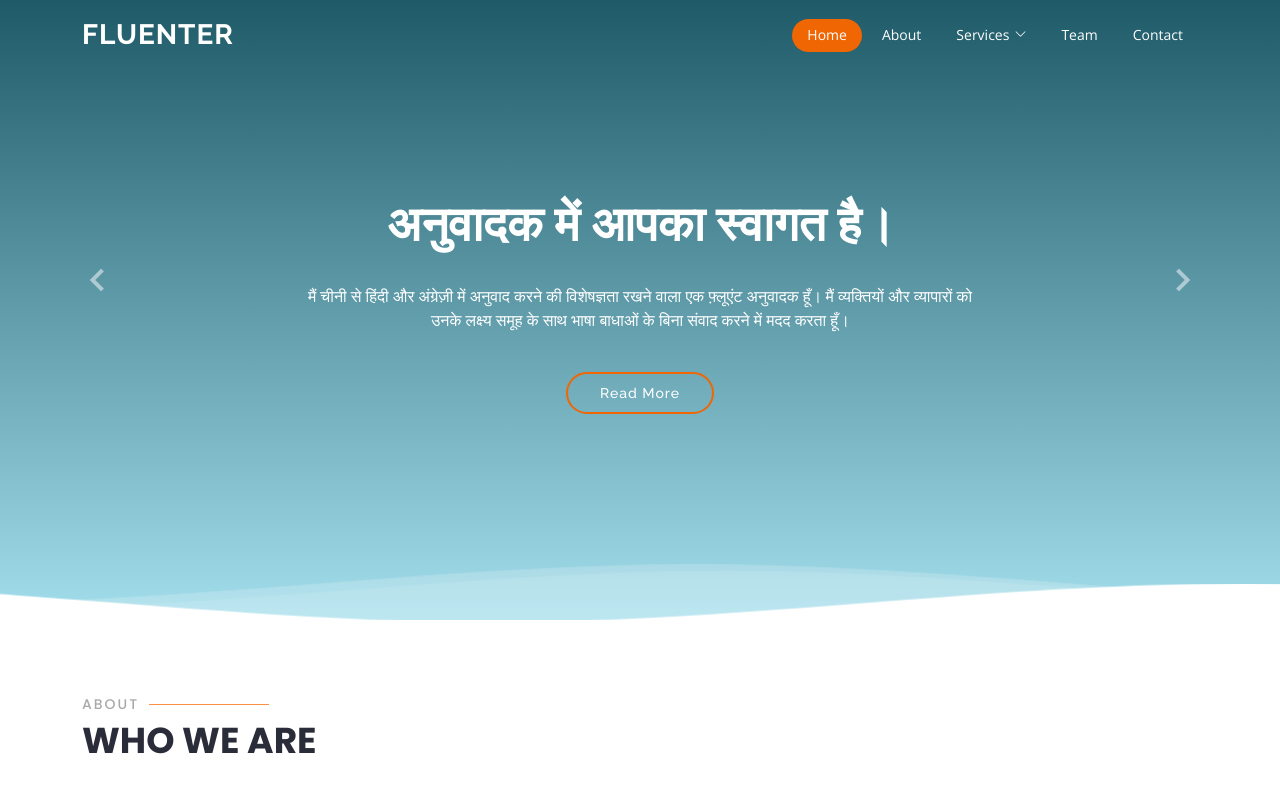
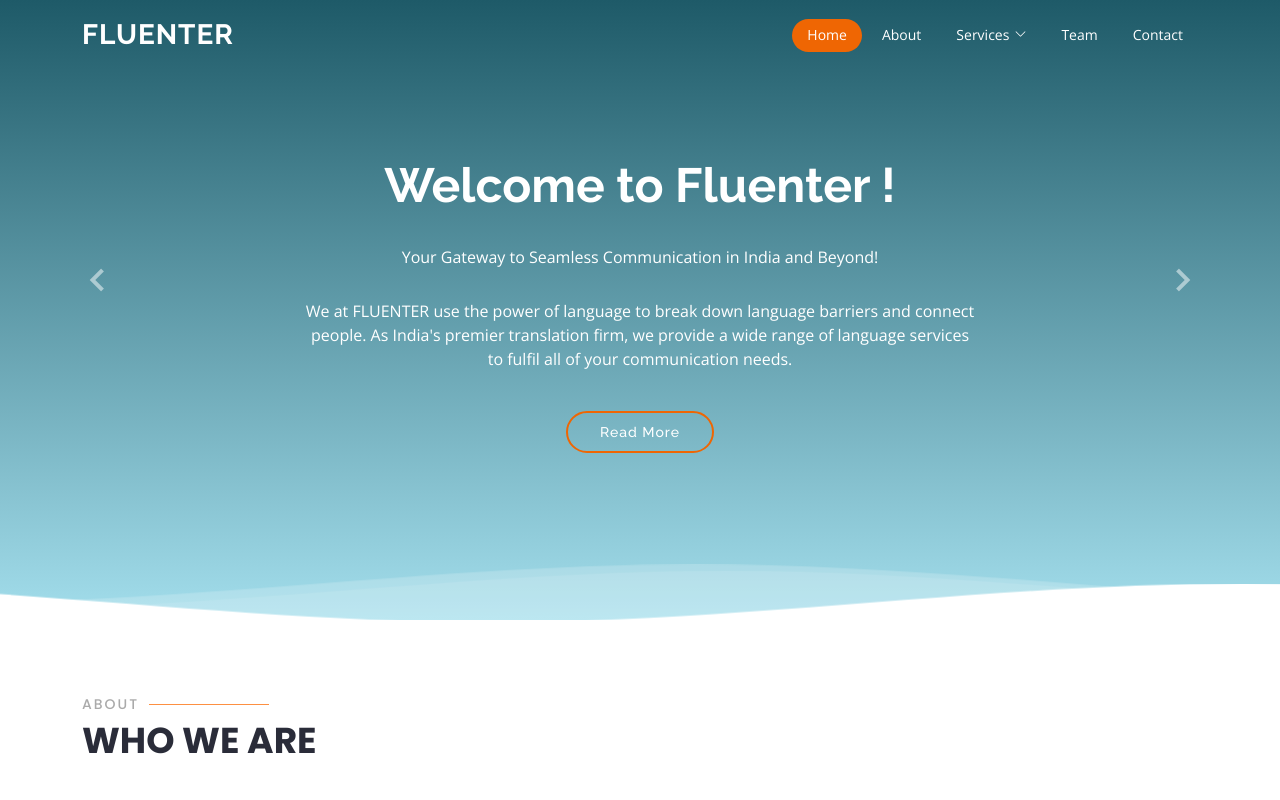
Before and after one commit to Pkat137/Pkat137.github.io, a plain HTML site: page index.html in a window 1280 px wide. Shown: the top 800 px of the page. Drawn offline with nearby package versions, Linux system fonts and the light colour scheme.

Commit message:
Cover Msg Change

```diff
--- a/index.html
+++ b/index.html
@@ -95,8 +95,9 @@
       <!-- Slide 2 -->
       <div class="carousel-item">
         <div class="carousel-container">
-          <h2 class="animate__animated animate__fadeInDown">अनुवादक में आपका स्वागत है।</h2>
-          <p class="animate__animated animate__fadeInUp">मैं चीनी से हिंदी और अंग्रेज़ी में अनुवाद करने की विशेषज्ञता रखने वाला एक फ़्लूएंट अनुवादक हूँ। मैं व्यक्तियों और व्यापारों को उनके लक्ष्य समूह के साथ भाषा बाधाओं के बिना संवाद करने में मदद करता हूँ।</p>
+          <h2 class="animate__animated animate__fadeInDown">Welcome to <span>Fluenter</span> !</h2>
+          <p class="animate__animated fanimate__adeInUp">Your Gateway to Seamless Communication in India and Beyond!</p>
+          <p class="animate__animated animate__fadeInUp">We at FLUENTER use the power of language to break down language barriers and connect people. As India's premier translation firm, we provide a wide range of language services to fulfil all of your communication needs.</p>
           <a href="#about" class="btn-get-started animate__animated animate__fadeInUp scrollto">Read More</a>
         </div>
       </div>
@@ -104,8 +105,9 @@
       <!-- Slide 3 -->
       <div class="carousel-item">
         <div class="carousel-container">
-          <h2 class="animate__animated animate__fadeInDown">欢迎来到翻译者。</h2>
-          <p class="animate__animated animate__fadeInUp">我是一名流利的翻译，擅长于中文到印地语和英语的翻译。我帮助个人和企业与他们的目标受众有效沟通，无论语言障碍如何。</p>
+          <h2 class="animate__animated animate__fadeInDown">Welcome to <span>Fluenter</span> !</h2>
+          <p class="animate__animated fanimate__adeInUp">Unlock the Power of Words with FLUENTER - Your Trusted Language Partner!</p>
+          <p class="animate__animated animate__fadeInUp">Work with FLUENTER and see how language comes alive and communication has no bounds. Explore our extensive translation services to see how we can help you overcome language obstacles, broaden your horizons, and succeed in the global economy.</p>
           <a href="#about" class="btn-get-started animate__animated animate__fadeInUp scrollto">Read More</a>
         </div>
       </div>
```
